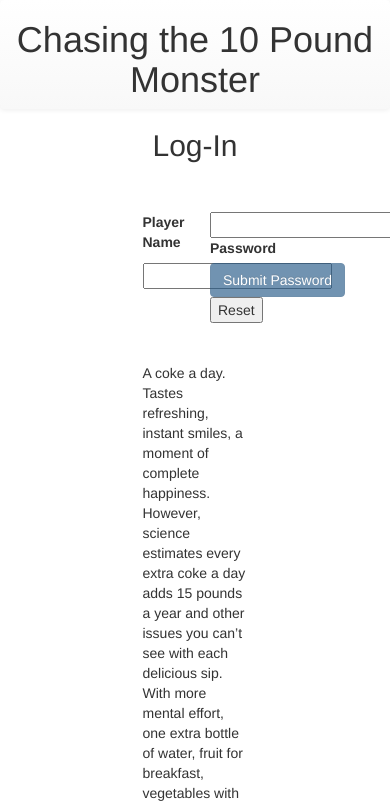
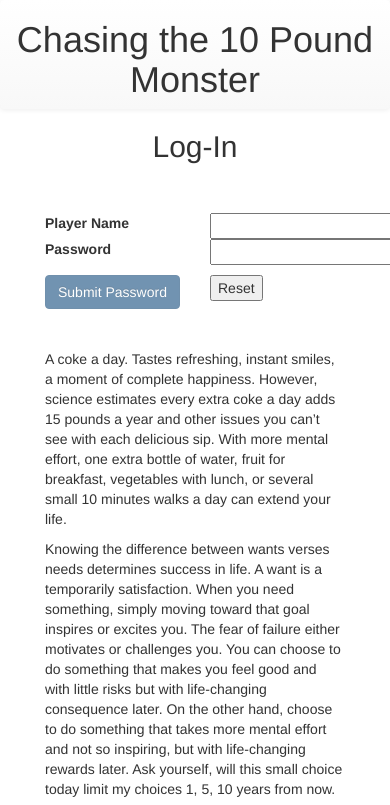
Before and after one commit to jcsmileyjr/10MON, a plain HTML site: page 10MON1.1.html in a window 390 px wide. Shown: the top 805 px of the page. Drawn offline with nearby package versions, Linux system fonts and the light colour scheme; some packages are replaced by stand-ins of ours; a script that the page names is missing.

Commit message:
Fixed for issue #4
Restructure html file for mobile viewing

```diff
--- a/10MON1.1.html
+++ b/10MON1.1.html
@@ -1,6 +1,10 @@
 <html lang="en">
 <head>
-<!--testing
+<!--
+a. fix issues with mobile/desktop view
+    - changed main columns xs setting to 0-12-0 to transform middle column to fullscreen
+    - Placed Weigh-in page submit & reset button on same row by setting xs & sm to half column each.
+- add feature: seperate pages into view
 -->
 <link rel="stylesheet" href="libs/bootstrap.min.css">
 <!-- Optional Bootstrap theme -->
@@ -25,8 +29,8 @@
 </nav>
 <div class="container-fluid">
     <div class="row">
-        <div class="col-xs-3 col-sm-3 col-md-3 col-lg-3"></div><!--end of left main column  -->
-        <div class="col-xs-6 col-sm-6 col-md-6 col-lg-6" ng-controller="monsterController">
+        <div class="col-xs-0 col-sm-3 col-md-3 col-lg-3"></div><!--end of left main column  -->
+        <div class="col-xs-12 col-sm-6 col-md-6 col-lg-6" ng-controller="monsterController">
             <div class= "col-xs-12 col-sm-12 col-md-12 col-lg-12">
                 <div class= "col-xs-12 col-sm-12 col-md-12 col-lg-12">
                     <h2>Log-In</h2><br><br>
@@ -119,17 +123,17 @@
                         <span ng-show="weighInform.inputWeighIn.$invalid && !weighInform.inputWeighIn.$pristine">Required!</span>
                         <p>{{fail}}<p>
                     </div>
-                    <div class="col-xs-12 col-sm-12 col-md-6 col-lg-6">
+                    <div class="col-xs-6 col-sm-6 col-md-6 col-lg-6">
                     <!--submit new suspects button "disable" till valid validation-->
                     <button type="submit" name="submitWeight" ng-disabled="weighInform.$invalid" class="btn btn-primary btn-md" ng-click="weighIn(weight)">Submit Weigh-In</button>
                     </div>
-                    <div class="col-xs-12 col-sm-12 col-md-6 col-lg-6">
+                    <div class="col-xs-6 col-sm-6 col-md-6 col-lg-6">
                         <input type="reset">
                     </div>
             </form>
         </div><!--end of Weigh-In Page-->
         </div><!--end of central main column-->
-        <div class="col-xs-3 col-sm-3 col-md-3 col-lg-3"></div><!--end of right main column-->
+        <div class="col-xs-0 col-sm-3 col-md-3 col-lg-3"></div><!--end of right main column-->
     </div><!--end of row that contains the body -->
 
 </div><!--end of container of the row that contains the body -->
```
